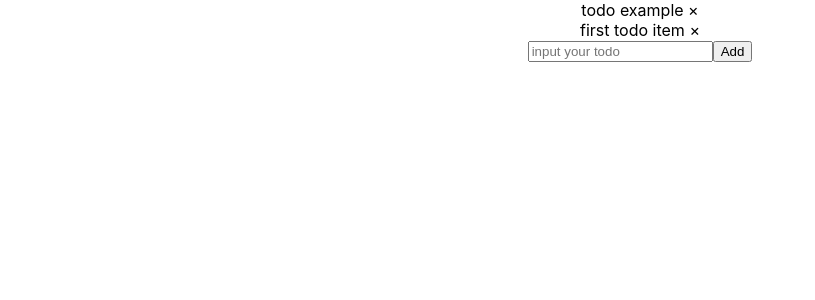
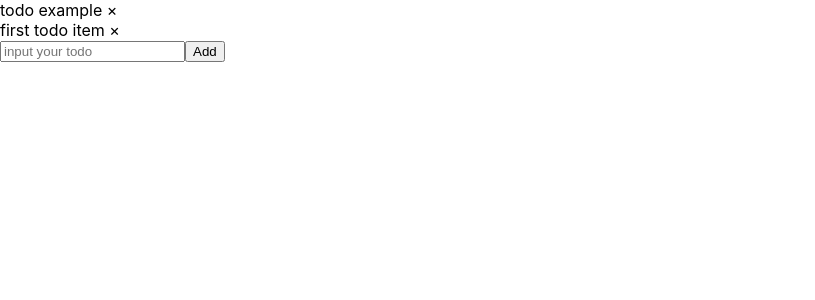
Before and after one commit to CASTRDE/react-router-Day13, a React (Create React App) app: page / in a window 1280 px wide. Shown: the top 300 px of the page, without its empty margins (0-815 px from the left). Built offline with nearby package versions, Linux system fonts and the light colour scheme.

Commit message:
feat:add browser router

```diff
--- a/src/App.js
+++ b/src/App.js
@@ -4,9 +4,11 @@ import {BrowserRouter, Routes, Route} from "react-router-dom"
 
 function App() {
   return (
-    <div className="App">
-      <TodoList />
-    </div>
+    <BrowserRouter>
+      <Routes>
+        <Route path="/" element={ <TodoList />} />
+      </Routes>
+    </BrowserRouter>
   );
 }
 
```
